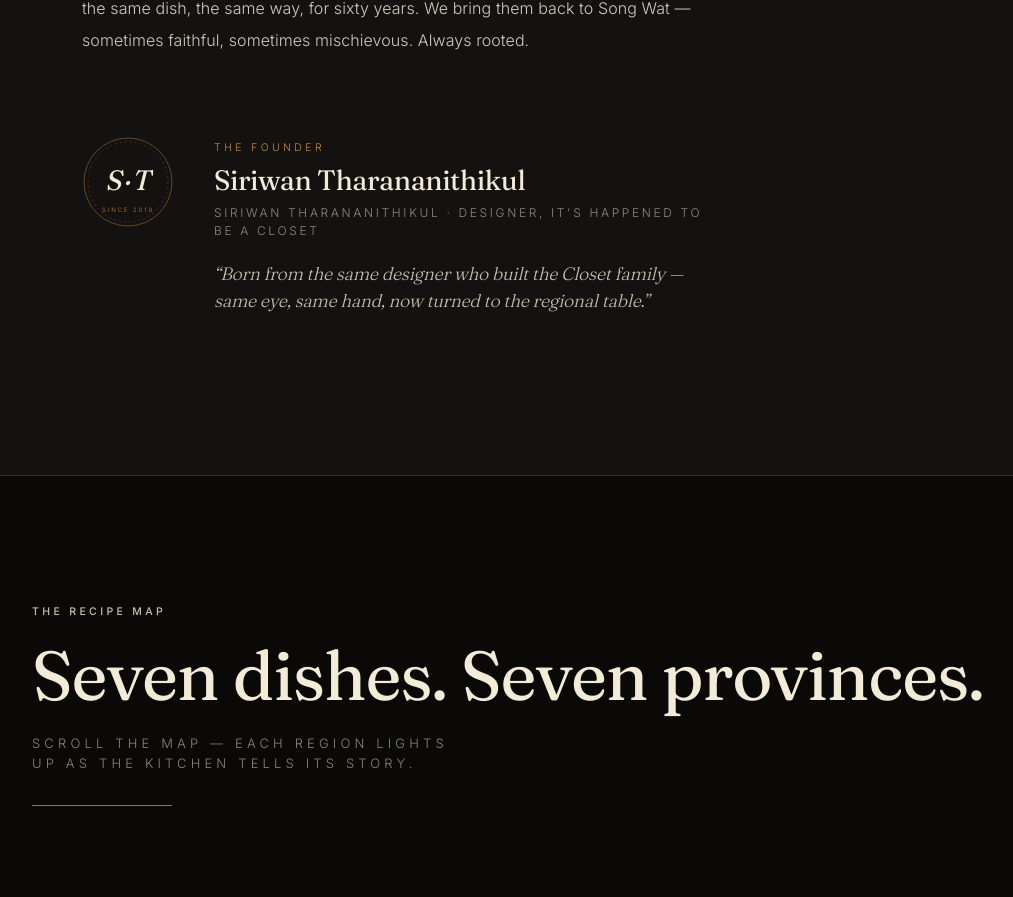
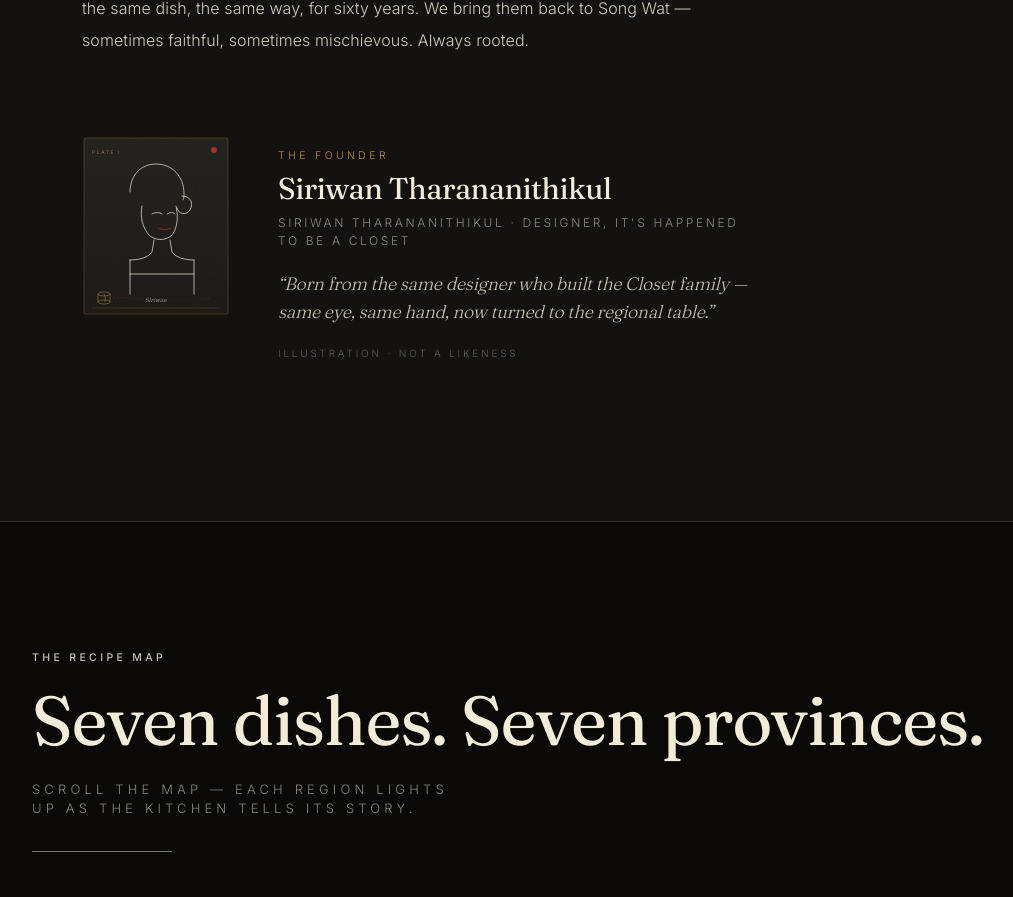
Before and after one commit to kirbykung168-art/e-ga, a Next.js app: page / in a window 1280 px wide. Shown: the part 1513-2410 px from the top of the page, without its empty margins (8-1021 px from the left). Built offline with nearby package versions, Linux system fonts and the light colour scheme.

Commit message:
feat(manifesto): editorial linework founder portrait — figure + thread + Siriwan signature

```diff
--- a/src/components/Manifesto.tsx
+++ b/src/components/Manifesto.tsx
@@ -7,10 +7,13 @@ import Reveal from './Reveal';
 /**
  * Manifesto + Founder card.
  *
- * The founder block sits beneath the love-note: a signature-style monogram
- * (S.T. for Siriwan Tharananithikul), her name + role within the Closet
- * family, and a one-line ethos. No fabricated quote — the line is framed
- * as the brand's stance, not a verbatim attribution.
+ * Founder portrait is rendered as an editorial single-line illustration
+ * (SVG) rather than a photograph. Reason: Siriwan Tharananithikul has
+ * publicly declined magazine photography (per the Read The Cloud feature
+ * about her, Jan 2025 — readthecloud.co/siriwan-tharananithikul). A
+ * fabricated photoreal portrait of a real, privacy-conscious person
+ * would be a violation of her stated preference. The linework approach
+ * communicates "founder" without claiming likeness.
  */
 export default function Manifesto() {
   const { locale } = useLocale();
@@ -38,19 +41,17 @@ export default function Manifesto() {
           </p>
         </Reveal>
 
-        {/* Founder card — credentials moment. Editorial monogram +
-            name + role + ethos. No portrait photo (kept honest;
-            no fabricated source). */}
+        {/* Founder card — editorial portrait + credentials */}
         <Reveal delay={0.3}>
-          <figure className="mt-16 lg:mt-20 grid grid-cols-[auto_1fr] items-start gap-7 lg:gap-10 max-w-[64ch]">
-            <FounderMonogram />
-            <figcaption className="pt-1">
+          <figure className="mt-16 lg:mt-20 grid grid-cols-[auto_1fr] items-start gap-8 lg:gap-12 max-w-[68ch]">
+            <FounderPortrait />
+            <figcaption className="pt-3">
               <p className="font-sans text-[10.5px] uppercase tracking-[0.32em] text-brass">
                 The founder
               </p>
               <p
                 className="display leading-[1.15] text-bone mt-2"
-                style={{ fontSize: 'clamp(20px, 2.2vw, 28px)' }}
+                style={{ fontSize: 'clamp(22px, 2.4vw, 30px)' }}
                 lang={locale}
               >
                 {BRAND.founder}
@@ -68,6 +69,9 @@ export default function Manifesto() {
               >
                 &ldquo;{COPY.manifesto.founderEthos[locale]}&rdquo;
               </p>
+              <p className="font-sans text-[10px] uppercase tracking-[0.28em] text-bone/35 mt-5">
+                Illustration · not a likeness
+              </p>
             </figcaption>
           </figure>
         </Reveal>
@@ -77,44 +81,94 @@ export default function Manifesto() {
 }
 
 /**
- * Editorial S.T. monogram — concentric rings + initials. Stands in for
- * a portrait without claiming likeness. Brass on ink, vermillion accent ring.
+ * Editorial single-line portrait — abstract designer figure with a
+ * thread/clothing-rack motif and a vermillion accent dot. Linework only,
+ * never photoreal. Designed to read at small sizes; SVG so it scales
+ * without raster artifacts.
  */
-function FounderMonogram() {
+function FounderPortrait() {
   return (
     <svg
-      width="92"
-      height="92"
-      viewBox="0 0 92 92"
-      aria-hidden
+      width="148"
+      height="180"
+      viewBox="0 0 148 180"
+      aria-label="Editorial illustration of the founder — not a likeness"
       className="shrink-0"
     >
-      <circle cx="46" cy="46" r="44" fill="none" stroke="var(--brass)" strokeOpacity="0.55" strokeWidth="0.8" />
-      <circle cx="46" cy="46" r="40" fill="none" stroke="var(--vermillion)" strokeOpacity="0.85" strokeWidth="0.6" strokeDasharray="2 3" />
-      <circle cx="46" cy="46" r="34" fill="rgba(20,18,16,0.6)" />
-      <text
-        x="46"
-        y="54"
-        textAnchor="middle"
-        fontFamily="var(--font-fraunces), Georgia, serif"
-        fontStyle="italic"
-        fontWeight="400"
-        fontSize="28"
-        fill="var(--bone)"
-        letterSpacing="0.04em"
+      <defs>
+        <linearGradient id="fp-paper" x1="0" y1="0" x2="0" y2="1">
+          <stop offset="0%"   stopColor="rgba(242,235,216,0.06)" />
+          <stop offset="100%" stopColor="rgba(242,235,216,0.02)" />
+        </linearGradient>
+        <filter id="fp-grain" x="0" y="0" width="100%" height="100%">
+          <feTurbulence type="fractalNoise" baseFrequency="0.85" numOctaves="2" />
+          <feColorMatrix values="0 0 0 0 0.95   0 0 0 0 0.92   0 0 0 0 0.85   0 0 0 0.04 0" />
+        </filter>
+      </defs>
+
+      {/* Paper card frame */}
+      <rect x="2" y="2" width="144" height="176" rx="2" fill="url(#fp-paper)" stroke="var(--brass)" strokeOpacity="0.45" strokeWidth="0.6" />
+      <rect x="2" y="2" width="144" height="176" rx="2" fill="transparent" filter="url(#fp-grain)" />
+
+      {/* Top-right vermillion ledger dot */}
+      <circle cx="132" cy="14" r="3" fill="var(--vermillion)" />
+
+      {/* Eyebrow caption */}
+      <text x="10" y="18" fontFamily="var(--font-inter), Inter, sans-serif" fontSize="5" letterSpacing="0.32em" fill="var(--brass)">
+        PLATE I
+      </text>
+
+      {/* Portrait — single-line head + shoulders, abstract */}
+      <g
+        fill="none"
+        stroke="var(--bone)"
+        strokeOpacity="0.78"
+        strokeWidth="0.9"
+        strokeLinecap="round"
+        strokeLinejoin="round"
       >
-        S·T
-      </text>
-      <text
-        x="46"
-        y="76"
-        textAnchor="middle"
-        fontFamily="var(--font-inter), Inter, sans-serif"
-        fontSize="6"
-        fill="var(--brass)"
-        letterSpacing="0.32em"
-      >
-        SINCE 2019
+        {/* Hair / crown sweep */}
+        <path d="M 48 56
+                 C 48 38, 60 28, 74 28
+                 C 90 28, 102 40, 102 58
+                 C 102 60, 102 62, 101 64" />
+        {/* Face oval — soft Picasso single-line */}
+        <path d="M 60 70
+                 C 58 80, 60 92, 68 100
+                 C 76 106, 88 104, 92 96
+                 C 96 88, 96 78, 94 70" />
+        {/* Chignon at nape */}
+        <path d="M 100 60 C 108 60, 112 66, 108 74 C 104 80, 96 78, 95 72" />
+        {/* Brow + closed eye (gestural) */}
+        <path d="M 70 78 C 73 76, 78 76, 80 78" />
+        <path d="M 85 78 C 88 76, 92 76, 93 78" />
+        {/* Lip — single curve, vermillion */}
+        <path d="M 76 92 C 80 94, 86 94, 89 92" stroke="var(--vermillion)" strokeOpacity="0.9" strokeWidth="0.9" />
+        {/* Neckline */}
+        <path d="M 72 104 L 70 116 C 66 122, 56 124, 48 124" />
+        <path d="M 88 104 L 90 116 C 94 122, 104 124, 112 124" />
+        {/* Shoulder seam — designer's mark */}
+        <path d="M 48 124 L 48 158" />
+        <path d="M 112 124 L 112 158" />
+        <path d="M 48 138 L 112 138" />
+      </g>
+
+      {/* Thread spool — bottom-left, brass */}
+      <g stroke="var(--brass)" strokeWidth="0.7" fill="none" strokeOpacity="0.7">
+        <ellipse cx="22" cy="158" rx="6" ry="2" />
+        <line x1="16" y1="158" x2="16" y2="166" />
+        <line x1="28" y1="158" x2="28" y2="166" />
+        <ellipse cx="22" cy="166" rx="6" ry="2" />
+        <path d="M 22 158 C 24 162, 24 164, 22 166" />
+      </g>
+      {/* Thread crossing the page — brass to vermillion */}
+      <path d="M 28 162 C 50 160, 90 168, 128 162"
+            fill="none" stroke="var(--vermillion)" strokeOpacity="0.55" strokeWidth="0.5" strokeDasharray="1.5 2" />
+
+      {/* Bottom ledger */}
+      <line x1="10" y1="172" x2="138" y2="172" stroke="var(--brass)" strokeOpacity="0.5" strokeWidth="0.4" />
+      <text x="74" y="166" textAnchor="middle" fontFamily="var(--font-fraunces), Georgia, serif" fontStyle="italic" fontSize="6" fill="var(--bone)" fillOpacity="0.75">
+        Siriwan
       </text>
     </svg>
   );
```
